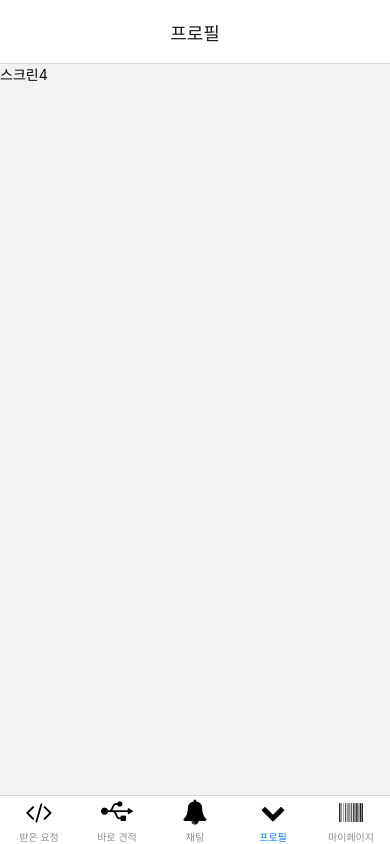
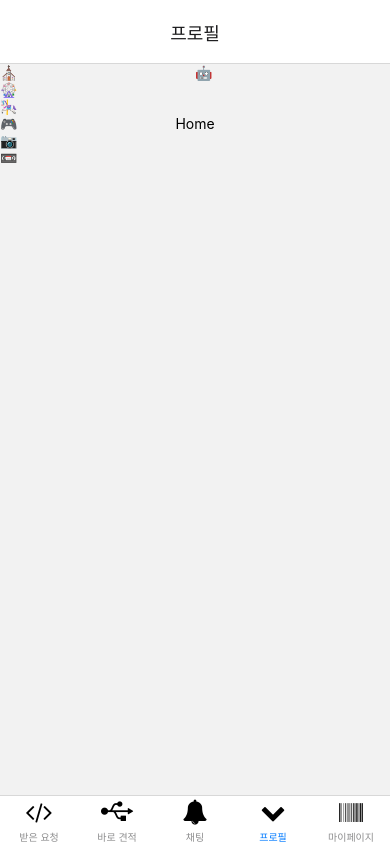
Before and after one commit to Kwon-ohgun/react-native-study, a React Native app: screen /Tab4 in a window 390 px wide. Built offline with nearby package versions, Linux system fonts and the light colour scheme.

Commit message:
[#12] flex 사용하여 레이아웃 잡기

```diff
--- a/screens/Tab4Screen.js
+++ b/screens/Tab4Screen.js
@@ -3,8 +3,24 @@ import { Text, View } from 'react-native';
 
 export default function Tab4Screen() {
   return (
-    <View>
-      <Text>스크린4</Text>
+    <View name="wrap" style={{flexDirection: 'row'}}>
+      <View name="nav" style={{flex: 0}}>
+        <Text>⛪</Text>
+        <Text>🎡</Text>
+        <Text>🎠</Text>
+        <Text>🎮</Text>
+        <Text>📷</Text>
+        <Text>📼</Text>
+      </View>
+      <View name="section" style={{flex: 1}}>
+        <View name="header" style={{flexDirection: 'row'}}>
+          <Text name="home" style={{flex: 1}}>⛪</Text>
+          <Text style={{flex: 1}}>🤖</Text>
+        </View>
+        <View name="contents" style={{flex: 1, alignItems: 'center', justifyContent: 'center'}}>
+          <Text>Home</Text>
+        </View>
+      </View>
     </View>
   );
 }
```
